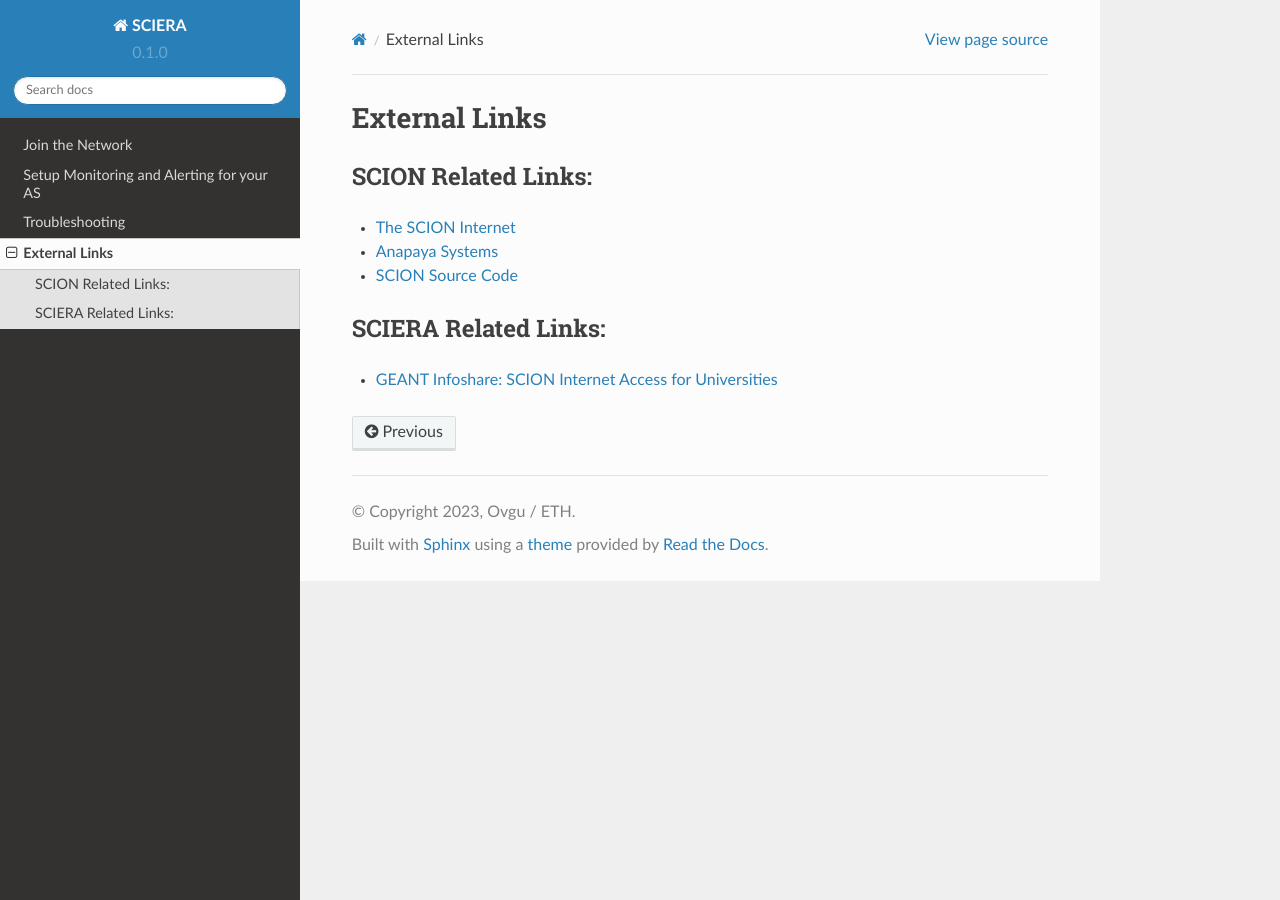
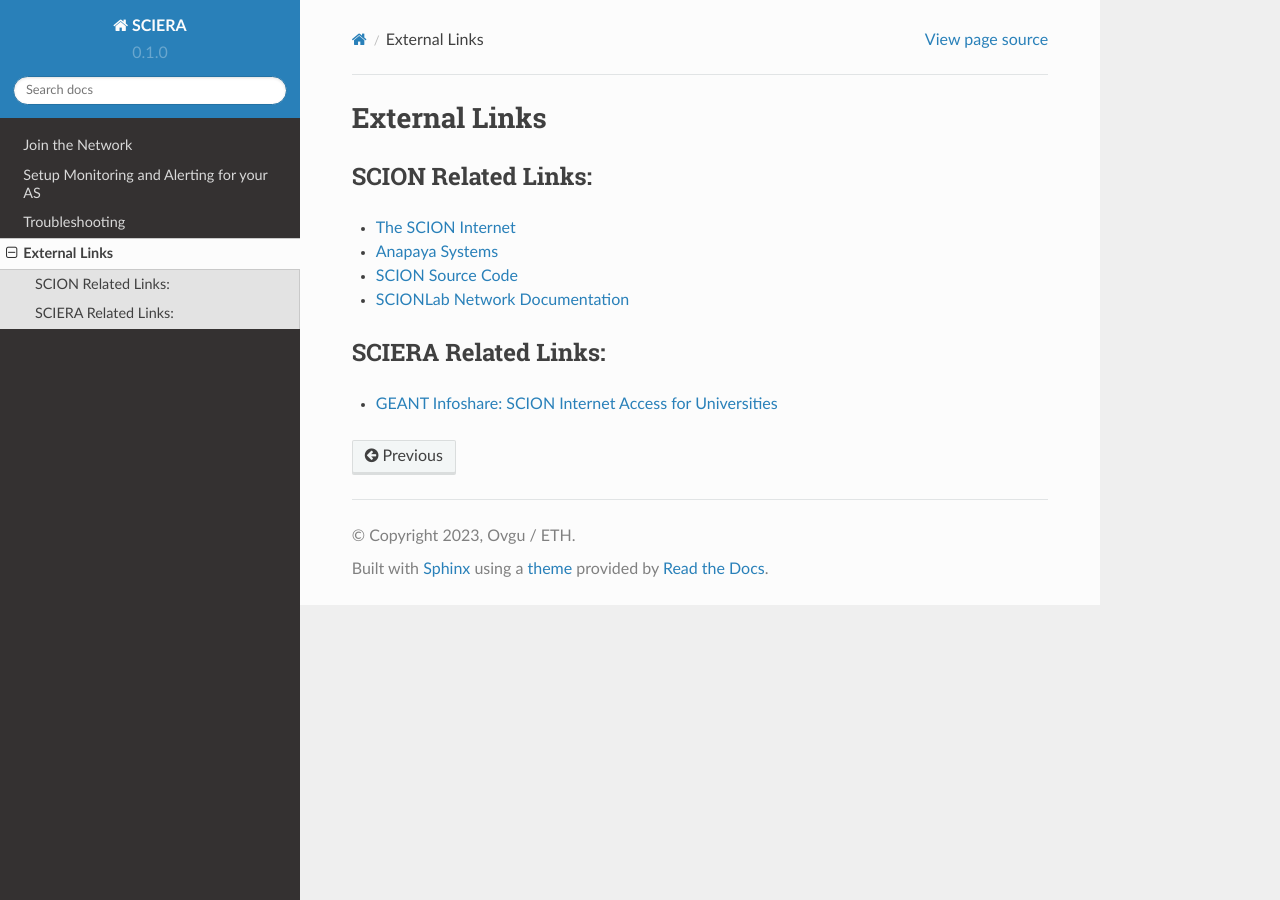
Before and after one commit to netsys-lab/scion-education-network-documentation, a Sphinx documentation site: the page built from docs/source/weblinks.rst, in a window 1280 px wide. Built offline with Sphinx 7.4.7 and the Read the Docs theme 2.0.0, drawn with Linux system fonts in a browser that asks for light colours.

Commit message:
Update weblinks.rst

```diff
--- a/docs/source/weblinks.rst
+++ b/docs/source/weblinks.rst
@@ -7,6 +7,7 @@
 * `The SCION Internet <https://scion-architecture.net/>`_
 * `Anapaya Systems <https://www.anapaya.net/>`_
 * `SCION Source Code <https://github.com/scionproto/scion/>`_
+* `SCIONLab Network Documentation <https://docs.scionlab.org/>`_
 
 SCIERA Related Links:
 -----------
```
